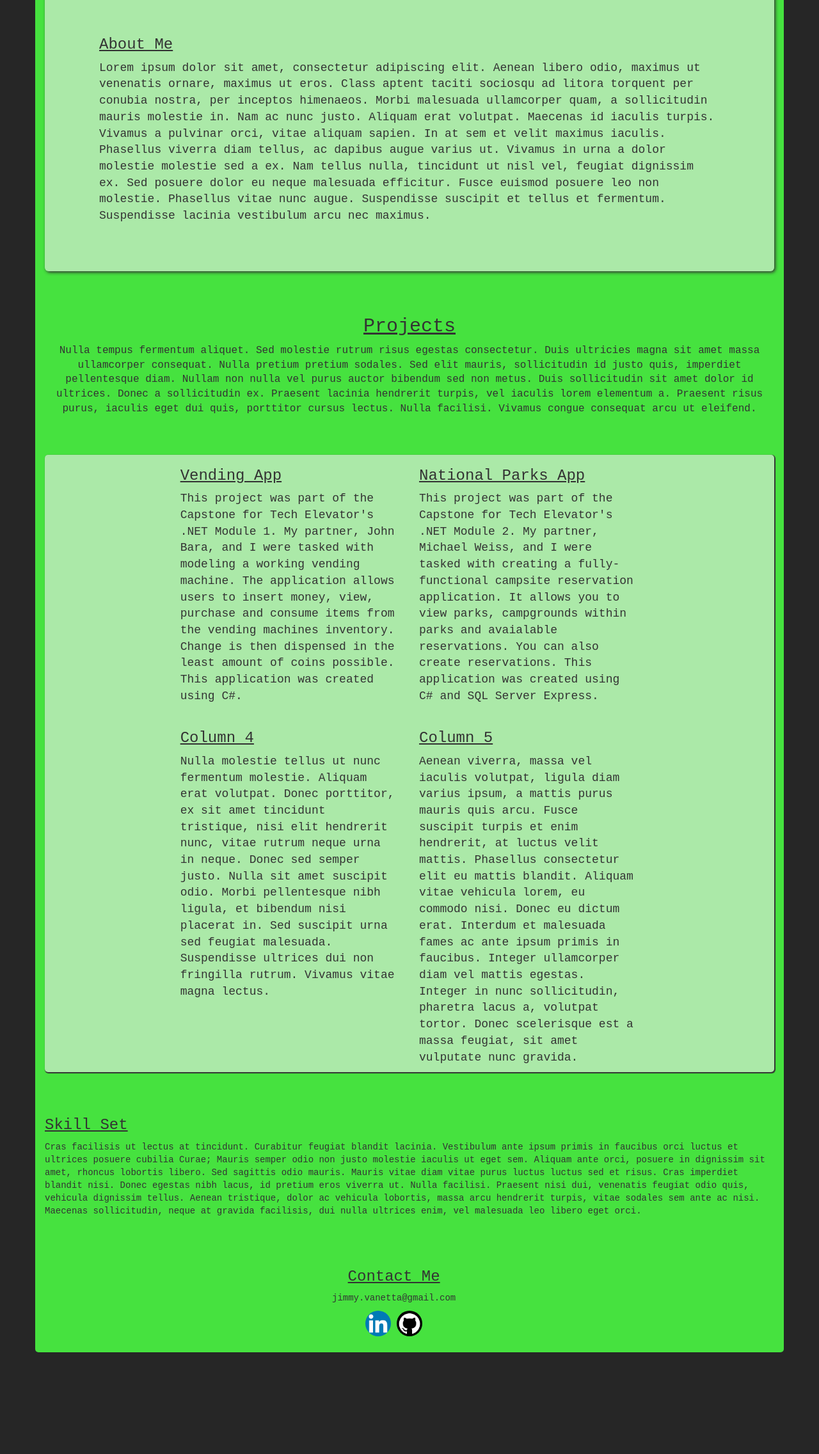
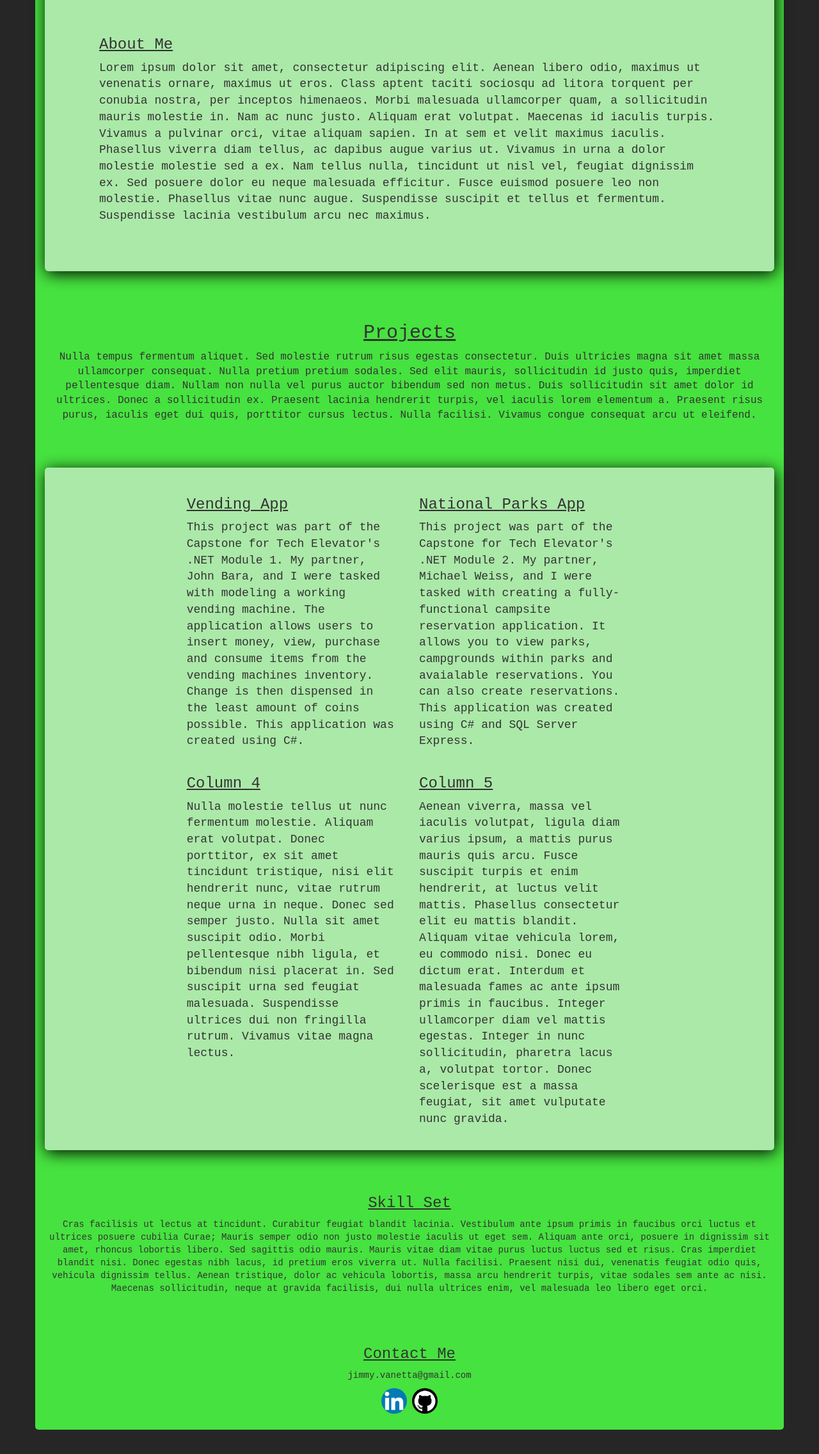
Before and after one commit to jimmyDotNET/jimmydotnet.github.io, a plain HTML site: page index.html in a window 1280 px wide. Shown: the part 501-2774 px from the top of the page at 64% size. Before the commit the page ends 2655 px from the top, so only its background shows below. Drawn offline with nearby package versions, Linux system fonts and the light colour scheme.

Commit message:
added shadowing to divs for a more alive feel. added underglow to top button for a neon glow mouse over effect. Added shadowing to github and linkedin links

```diff
--- a/css/style.css
+++ b/css/style.css
@@ -18,14 +18,15 @@ body {
     width: 30%;
 }
 #greenbox {
+    padding: 15px;
     font-size: 18px;
-    box-shadow: 1px 1px 1px 1px;
+    box-shadow: 2px 4px 25px black;
     border-radius: 5px;
     background-color: #ABE9A8;
 }
 
 #jumbo {
-    box-shadow: 2px 2px 5px;
+    box-shadow: 2px 4px 25px black;
     margin-top: 15px;
     z-index: 99;
     background: rgba(238, 238, 238, 0.6);
@@ -57,6 +58,7 @@ body {
 }
 
 #projects {
+   padding: 10px;
    margin-top: 50px;
    margin-bottom: 50px;
 }
@@ -88,7 +90,6 @@ body {
 
 #contactme {
   margin-bottom: 25px;
-  padding-left: 45px;
 }
 
 #contactme h3 {
@@ -99,6 +100,11 @@ body {
   display: inline-flex;
   max-height: 40px;
   max-width: 40px;
+}
+
+#contactBtns:hover
+{
+    box-shadow: 1px 1px 5px;
 }
 
 #myBtn {
@@ -121,6 +127,7 @@ body {
 }
 
 #myBtn:hover {
+    box-shadow: 1px 1px 20px;
     background-color: #555; /* Add a dark-grey background on hover */
 }
 
--- a/index.html
+++ b/index.html
@@ -120,7 +120,7 @@
     </div>
   </div>
     <div class="row" id="skillset">
-      <div class="col-xs-12">
+      <div class="col-xs-12 text-center">
         <h3>Skill Set</h3>
         <p>Cras facilisis ut lectus at tincidunt. Curabitur feugiat blandit lacinia. Vestibulum ante ipsum primis in faucibus
           orci luctus et ultrices posuere cubilia Curae; Mauris semper odio non justo molestie iaculis ut eget sem. Aliquam
@@ -133,7 +133,7 @@
       </div>
     </div>
     <div class="row" id="contactme">
-      <div class="col-sm-3 col-sm-offset-4 text-center">
+      <div class="col-sm-4 col-sm-offset-4 text-center">
         <h3 class="text-center">Contact Me</h3>
         <p>jimmy.vanetta@gmail.com</p>
         <a href="http://www.linkedin.com/in/james-vanetta"><img class="img-responsive img-circle" id="contactBtns" src='./image/linkedIn.png'></a>
--- a/js/index.js
+++ b/js/index.js
@@ -1,6 +1,8 @@
 
 $(document).ready(function()
 {
+
+
 
  window.onscroll = function() {scrollFunction()
 };
```
